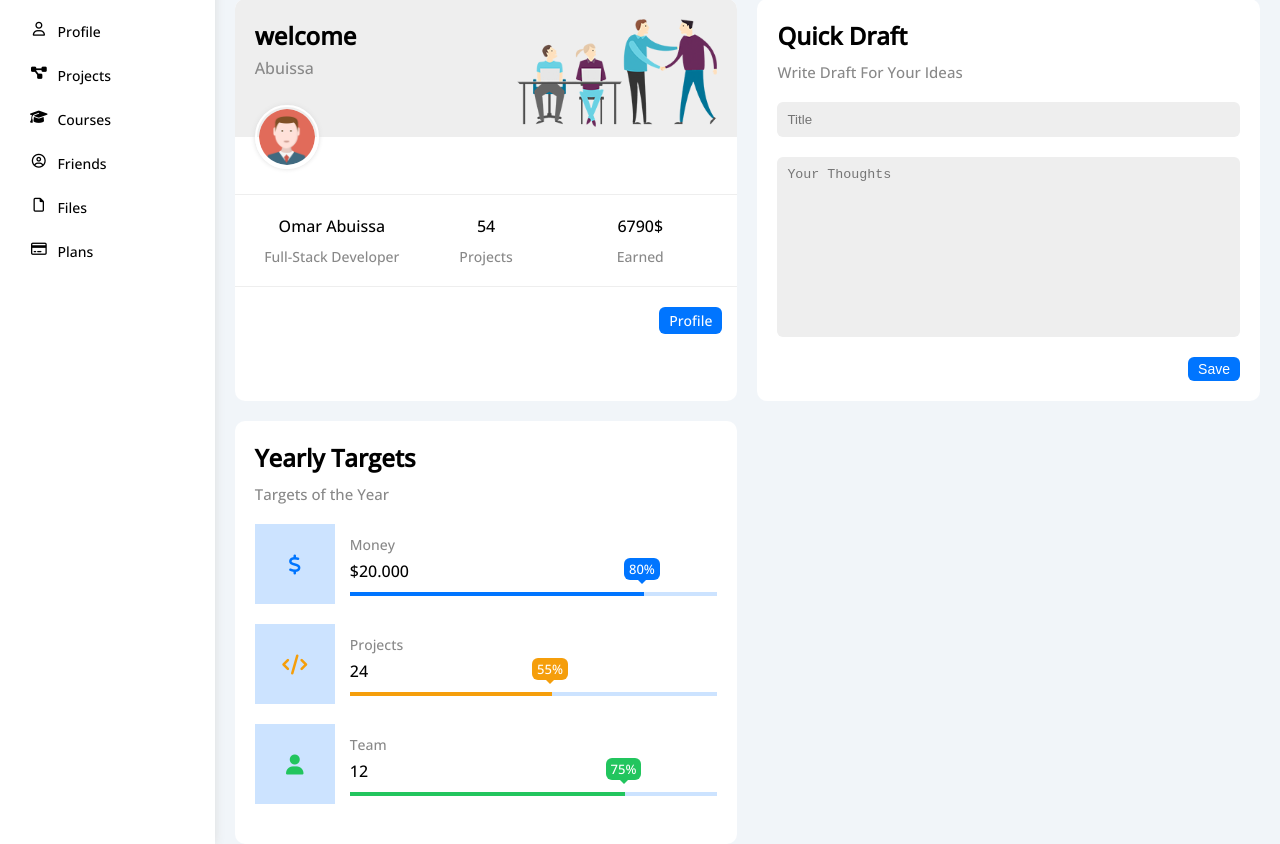
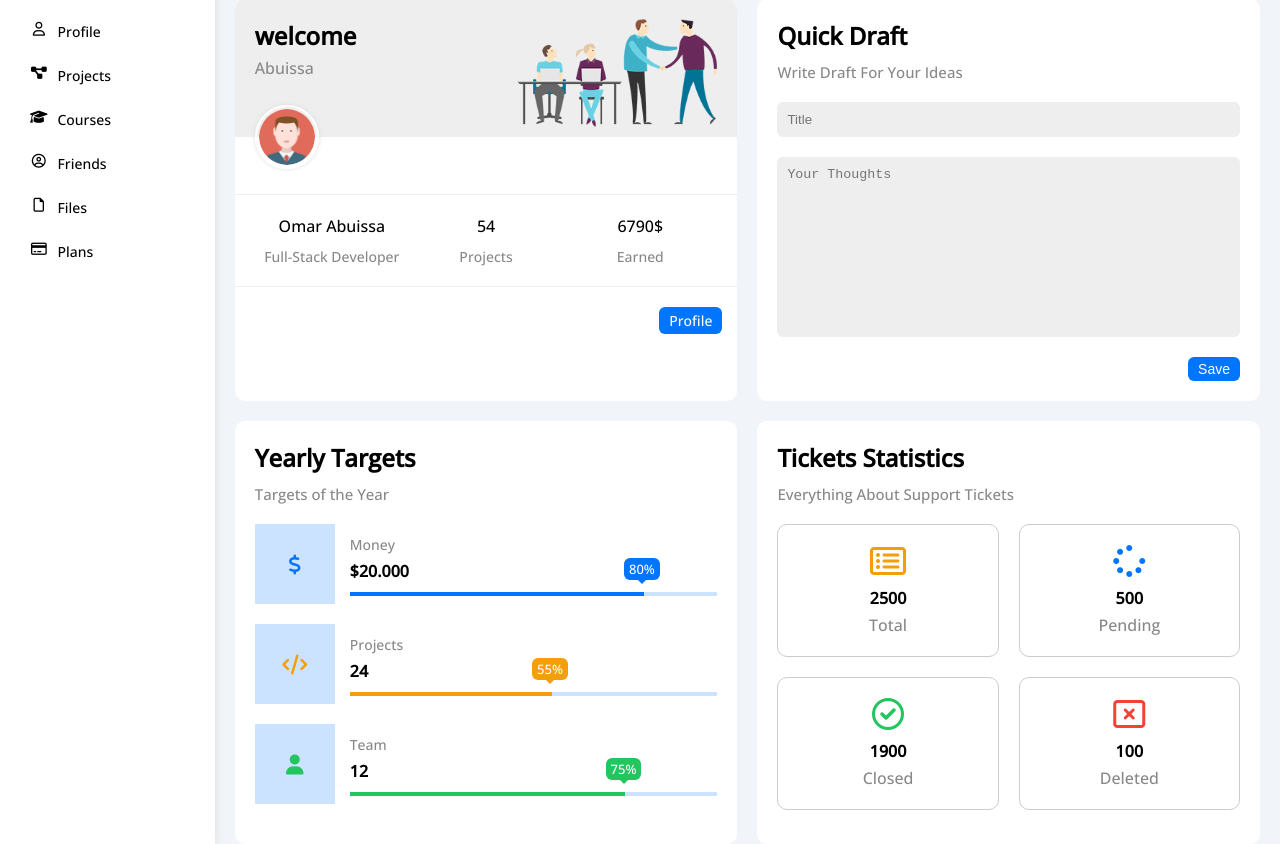
Before and after one commit to OAbuissa/HTML_and_CSS_Template_4, a plain HTML site: page index.html in a window 1280 px wide. Shown: the part 171-1015 px from the top of the page. Drawn offline with nearby package versions, Linux system fonts and the light colour scheme.

Commit message:
Adding the Tickets Widget

```diff
--- a/CSS/framework.css
+++ b/CSS/framework.css
@@ -12,6 +12,9 @@
 }
 .d-block {
     display: block;
+}
+.f-wrap {
+    flex-wrap: wrap;
 }
 .space-between {
     justify-content: space-between;
@@ -1024,6 +1027,9 @@
 .c-green {
     color: var(--green-color);
 }
+.c-red {
+    color: var(--red-color);
+}
 .bg-blue {
     background-color: var(--blue-color);
 }
@@ -1048,6 +1054,9 @@
 }
 .fs-15 {
     font-size: 15px;
+}
+.fw-bold {
+    font-weight: bold;
 }
 /* End Font  */
 /* Start Border */
--- a/CSS/master.css
+++ b/CSS/master.css
@@ -265,3 +265,14 @@ ul {
     background-color: rgb(0 117 255 / 20%);
 }
 /* End Target Widget */
+/* Start Tickets  */
+.tickets .box {
+    border: 1px solid #CCC;
+    width: calc(50% - 10px);
+}
+@media (max-width: 767px) {
+    .tickets .box {
+        width: 100%;
+    }
+}
+/* End Tickets  */
--- a/index.html
+++ b/index.html
@@ -160,6 +160,34 @@
                     </div>
                 </div>
                 <!-- End Targets -->
+                <!-- Start Ticket Widget -->
+                <div class="tickets p-20 bg-white rad-10">
+                    <h2 class="mt-0 mb-10">Tickets Statistics</h2>
+                    <p class="mt-0 mb-20 c-grey fs-15">Everything About Support Tickets</p>
+                    <div class="d-flex txt-c gap-20 f-wrap">
+                        <div class="box p-20 rad-10 fs-13 c-grey">
+                            <i class="fa-regular fa-rectangle-list fa-2x mb-10 c-orange"></i>
+                            <span class="d-block c-black fw-bold fs-25 mb-5">2500</span>
+                            Total
+                        </div>
+                        <div class="box p-20 rad-10 fs-13 c-grey">
+                            <i class="fa-solid fa-spinner fa-2x mb-10 c-blue"></i>
+                            <span class="d-block c-black fw-bold fs-25 mb-5">500</span>
+                            Pending
+                        </div>
+                        <div class="box p-20 rad-10 fs-13 c-grey">
+                            <i class="fa-regular fa-circle-check fa-2x mb-10 c-green"></i>
+                            <span class="d-block c-black fw-bold fs-25 mb-5">1900</span>
+                            Closed
+                        </div>
+                        <div class="box p-20 rad-10 fs-13 c-grey">
+                            <i class="fa-regular fa-rectangle-xmark fa-2x mb-10 c-red"></i>
+                            <span class="d-block c-black fw-bold fs-25 mb-5">100</span>
+                            Deleted
+                        </div>
+                    </div>
+                </div>
+                <!-- End Ticket Widget -->
             </div>
         </div>
     </div>
```
